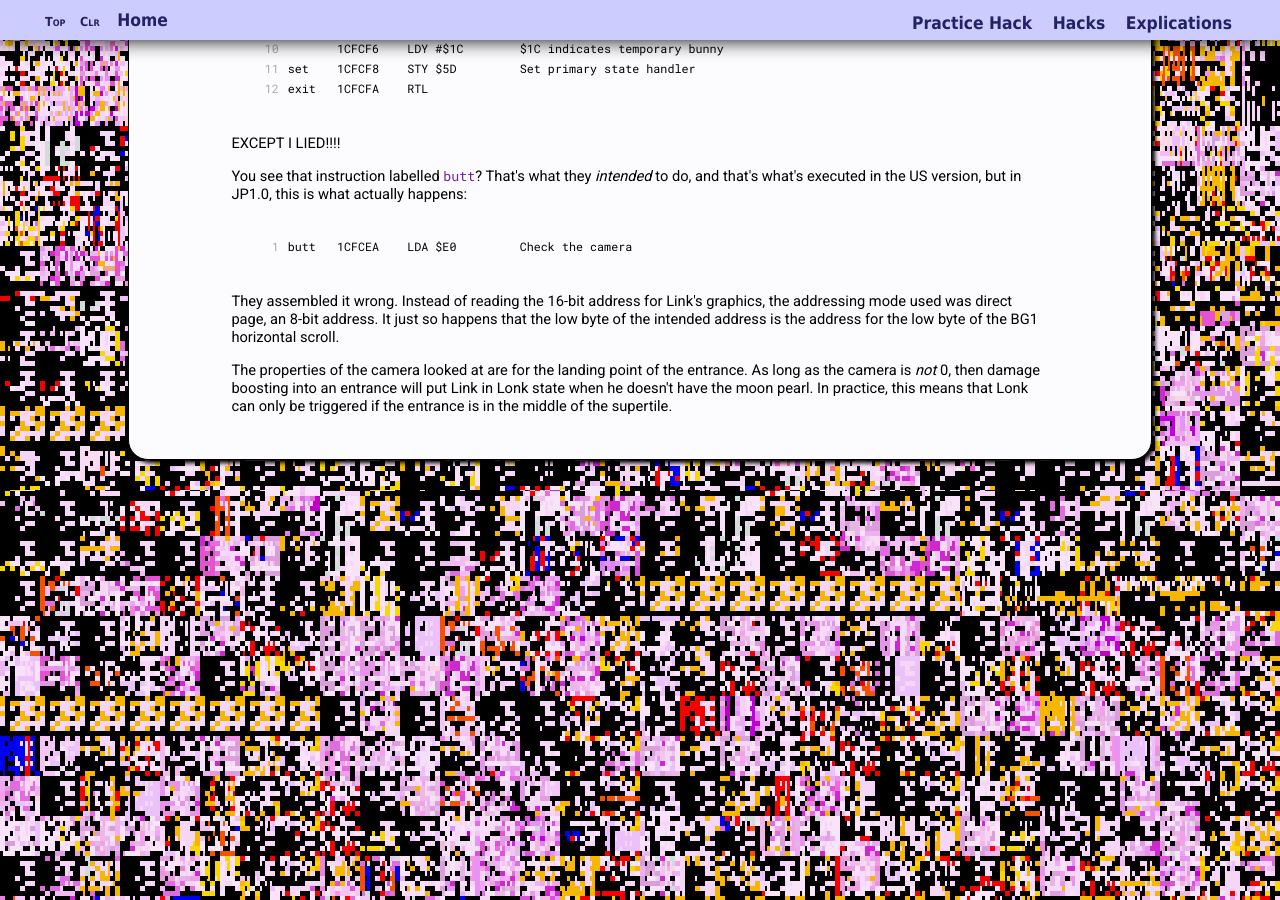
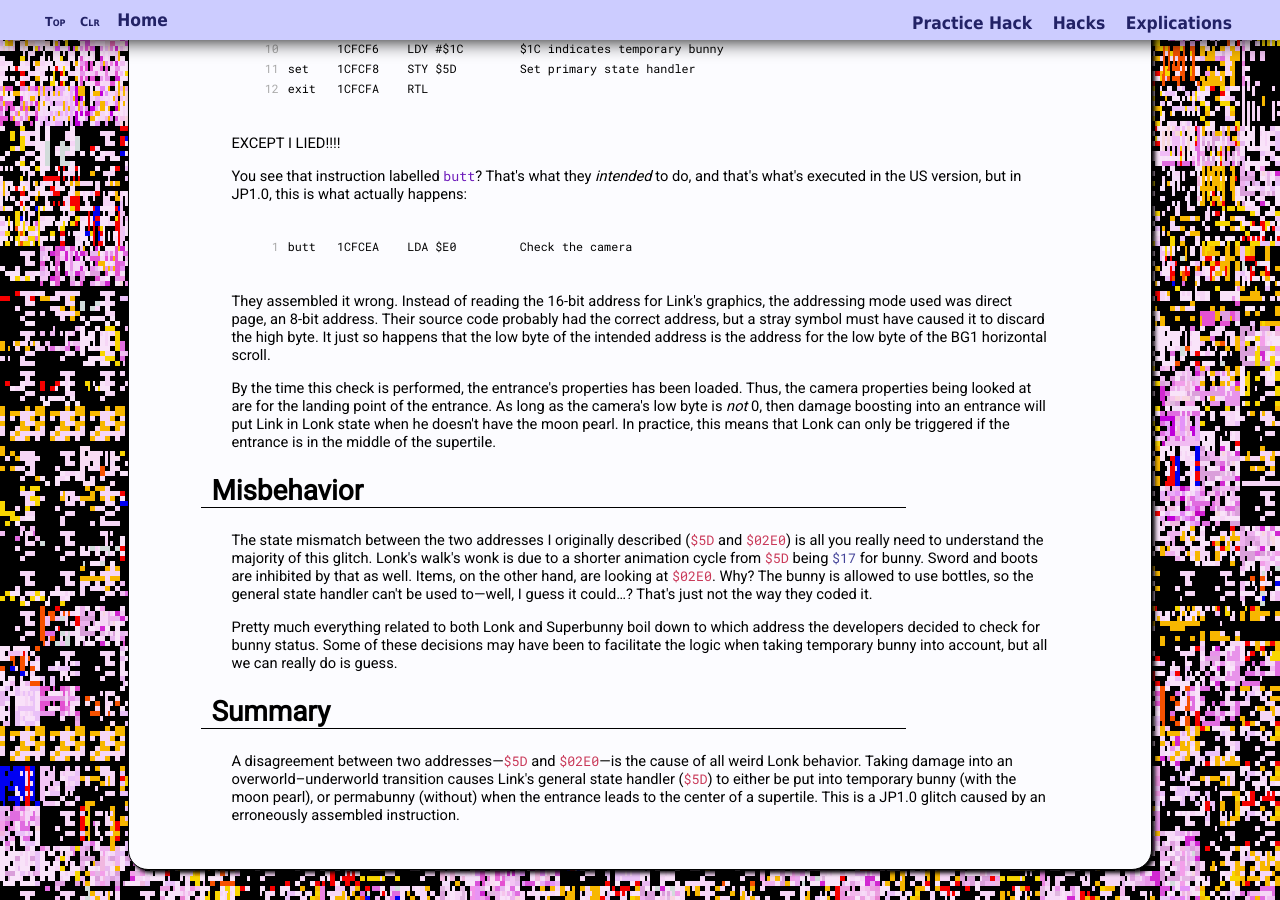
Before and after one commit to spannerisms/spannerisms.github.io, a Jekyll site: the page built from lonk.html, in a window 1280 px wide and 900 px high, scrolled down 1179 px. Built offline with Jekyll 4.4.1, drawn with Linux system fonts in a browser that asks for light colours.

Commit message:
Update lonk.html

```diff
--- a/lonk.html
+++ b/lonk.html
@@ -3,7 +3,6 @@ layout: default
 title: Lonk
 background: glitchybg
 ---
-
 <div class="contentstuff glitchexp">
 	<h1>Lonk</h1>
 	<p>We all know what superbunny is. I hope. Lonk is the exact opposite. Two separate addresses help control Link's general state (actually like 300, but we're looking at 2). Address <code class="address">$5D</code> is Link's general state handler. Address <code class="address">$02E0</code> is a graphics flag.</p>
@@ -59,6 +58,13 @@ background: glitchybg
 	<code class="snesasm">
 	butt   1CFCEA    LDA $E0         Check the camera
 	</code>
-	<p>They assembled it wrong. Instead of reading the 16-bit address for Link's graphics, the addressing mode used was direct page, an 8-bit address. It just so happens that the low byte of the intended address is the address for the low byte of the BG1 horizontal scroll.</p>
-	<p>The properties of the camera looked at are for the landing point of the entrance. As long as the camera is <em>not</em> 0, then damage boosting into an entrance will put Link in Lonk state when he doesn't have the moon pearl. In practice, this means that Lonk can only be triggered if the entrance is in the middle of the supertile.</p>
+	<p>They assembled it wrong. Instead of reading the 16-bit address for Link's graphics, the addressing mode used was direct page, an 8-bit address. Their source code probably had the correct address, but a stray symbol must have caused it to discard the high byte. It just so happens that the low byte of the intended address is the address for the low byte of the BG1 horizontal scroll.</p>
+	<p>By the time this check is performed, the entrance's properties has been loaded. Thus, the camera properties being looked at are for the landing point of the entrance. As long as the camera's low byte is <em>not</em> 0, then damage boosting into an entrance will put Link in Lonk state when he doesn't have the moon pearl. In practice, this means that Lonk can only be triggered if the entrance is in the middle of the supertile.</p>
+
+	<h2>Misbehavior</h2>
+	<p>The state mismatch between the two addresses I originally described (<code class="address">$5D</code> and <code class="address">$02E0</code>) is all you really need to understand the majority of this glitch. Lonk's walk's wonk is due to a shorter animation cycle from <code class="address">$5D</code> being <code class="value">$17</code> for bunny. Sword and boots are inhibited by that as well. Items, on the other hand, are looking at <code class="address">$02E0</code>. Why? The bunny is allowed to use bottles, so the general state handler can't be used to&mdash;well, I guess it could&hellip;? That's just not the way they coded it.</p>
+	<p>Pretty much everything related to both Lonk and Superbunny boil down to which address the developers decided to check for bunny status. Some of these decisions may have been to facilitate the logic when taking temporary bunny into account, but all we can really do is guess.</p>
+
+	<h2>Summary</h2>
+	<p>A disagreement between two addresses&mdash;<code class="address">$5D</code> and <code class="address">$02E0</code>&mdash;is the cause of all weird Lonk behavior. Taking damage into an overworld&ndash;underworld transition causes Link's general state handler (<code class="address">$5D</code>) to either be put into temporary bunny (with the moon pearl), or permabunny (without) when the entrance leads to the center of a supertile. This is a JP1.0 glitch caused by an erroneously assembled instruction.</p>
 </div>
```
